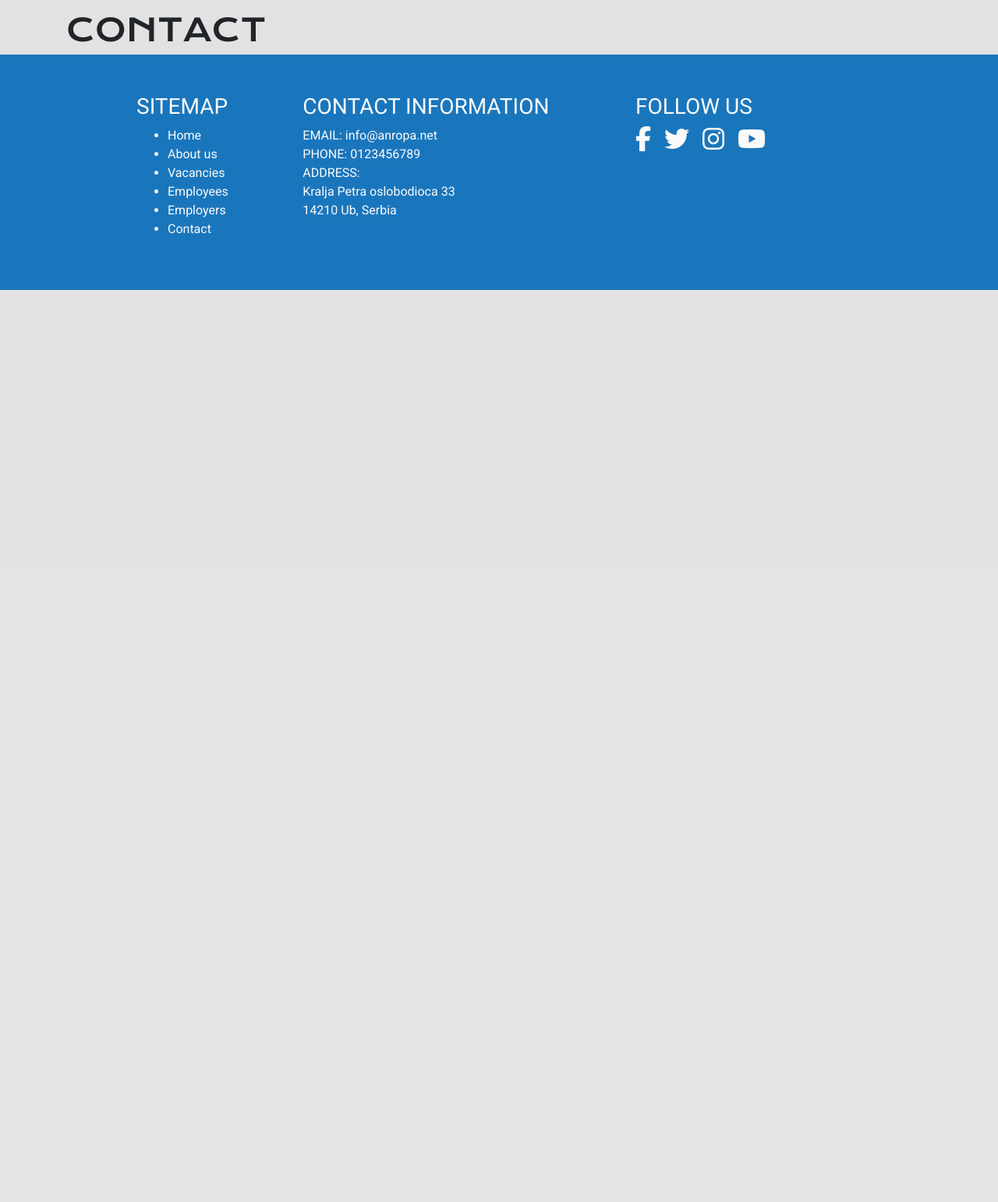
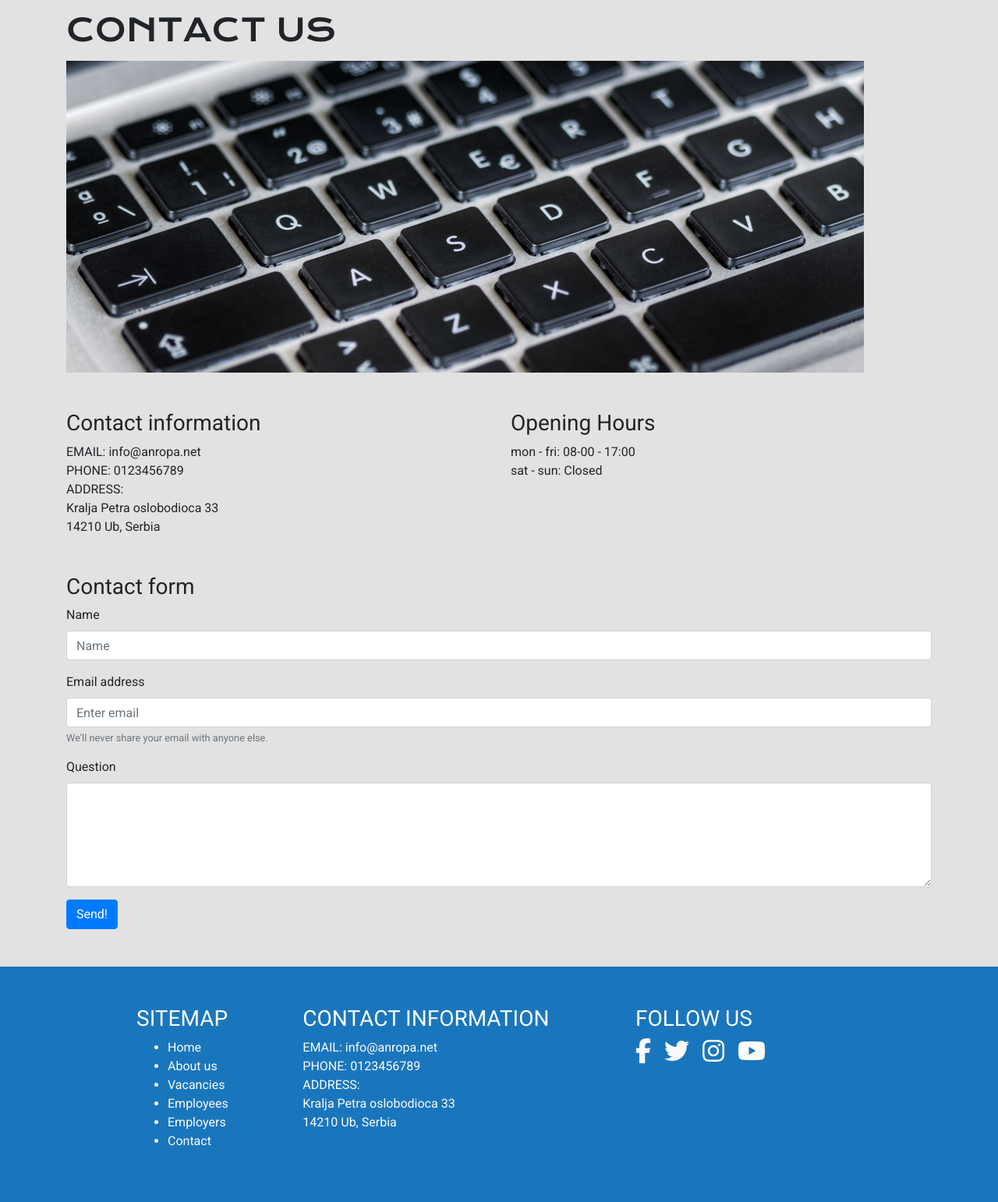
Before and after one commit to Code-Institute-Submissions/Albastraoz-anropa, a Flask app: page /contact in a window 1280 px wide. Shown: the part 72-1614 px from the top of the page at 78% size. Before the commit the page ends 444 px from the top, so only its background shows below. Run offline with Flask 2, Linux system fonts and the light colour scheme; some libraries are stand-ins or nearby versions.

Commit message:
Version 1.13 - Added first content to employers and contact page.

```diff
--- a/app.py
+++ b/app.py
@@ -109,7 +109,7 @@ def cv_update(user):
         {'current_job' : request.form['current_job']}})
     if 'cv_file' in request.files:
         cv_file = request.files['cv_file']
-        if cv_file.filename is not "":
+        if cv_file.filename != "":
 
             #file_object = mongo.db.fs.files.find_one({'filename': str(one_user.cv_file)})
             #file_id = file_object.get('_id')
--- a/templates/base.html
+++ b/templates/base.html
@@ -64,11 +64,11 @@
             </div>
             <div class="col-md-4">
                 <h3>CONTACT INFORMATION</h3>
-                <p class="footer-paragraph">EMAIL: info@anropa.net</p class="footer-paragraph">
-                <p class="footer-paragraph">PHONE: 0123456789</p class="footer-paragraph">
-                <p class="footer-paragraph">ADDRESS:</p class="footer-paragraph">
-                <p class="footer-paragraph">Kralja Petra oslobodioca 33</p class="footer-paragraph">
-                <p class="footer-paragraph">14210 Ub, Serbia</p class="footer-paragraph">
+                <p class="footer-paragraph">EMAIL: info@anropa.net</p>
+                <p class="footer-paragraph">PHONE: 0123456789</p>
+                <p class="footer-paragraph">ADDRESS:</p>
+                <p class="footer-paragraph">Kralja Petra oslobodioca 33</p>
+                <p class="footer-paragraph">14210 Ub, Serbia</p>
             </div>
             <!--LINKS TO ALL SOCIAL MEDIA PAGES-->
             <div class="col-md-3 footer-section">
--- a/templates/contact.html
+++ b/templates/contact.html
@@ -1,7 +1,57 @@
 {% extends 'base.html' %} {% block content %}
+
 <div class="nav-whitespace"></div>
 <div class="container">
-    <h1>CONTACT</h1>
+    <div class="row pb-2">
+        <div class="col-12">
+            <h1>CONTACT US</h1>
+        </div>
+    </div>
+
+    <div class="row pb-5">
+        <div class="col-12 page-images">
+            <img src="/static/images/contact-image.jpg" alt="Working lady.">
+        </div>
+    </div>
+
+    <div class="row pb-5">
+        <div class="col-12 col-md-6">
+            <h3>Contact information</h3>
+            <p class="footer-paragraph">EMAIL: info@anropa.net</p>
+            <p class="footer-paragraph">PHONE: 0123456789</p>
+            <p class="footer-paragraph">ADDRESS:</p>
+            <p class="footer-paragraph">Kralja Petra oslobodioca 33</p>
+            <p class="footer-paragraph">14210 Ub, Serbia</p>
+        </div>
+        <div class="col-12 col-md-6">
+            <h3>Opening Hours</h3>
+            <p class="footer-paragraph">mon - fri: 08-00 - 17:00</p>
+            <p class="footer-paragraph">sat - sun: Closed</p>
+        </div>
+    </div>
+
+    <div class="row pb-5">
+        <div class="col-12">
+            <h3>Contact form</h3>
+            <form>
+                <div class="form-group input-width">
+                    <label for="exampleInputName1">Name</label>
+                    <input type="text" class="form-control" id="exampleInputName1" placeholder="Name">
+                </div>
+                <div class="form-group input-width">
+                    <label for="exampleInputEmail1">Email address</label>
+                    <input type="email" class="form-control" id="exampleInputEmail1" aria-describedby="emailHelp" placeholder="Enter email">
+                    <small id="emailHelp" class="form-text text-muted">We'll never share your email with anyone else.</small>
+                </div>
+                <div class="form-group">
+                    <label for="exampleFormControlTextarea1">Question</label>
+                    <textarea class="form-control" id="exampleFormControlTextarea1" rows="5"></textarea>
+                </div>
+                <button type="submit" class="btn btn-primary">Send!</button>
+            </form>
+        </div>
+    </div>
+
 </div>
 
 {% endblock %}
```
Also changed, not shown: templates/employers.html (+39 -1 lines), static/images/contact-image.jpg (added), static/images/employers-image.jpg (added).
